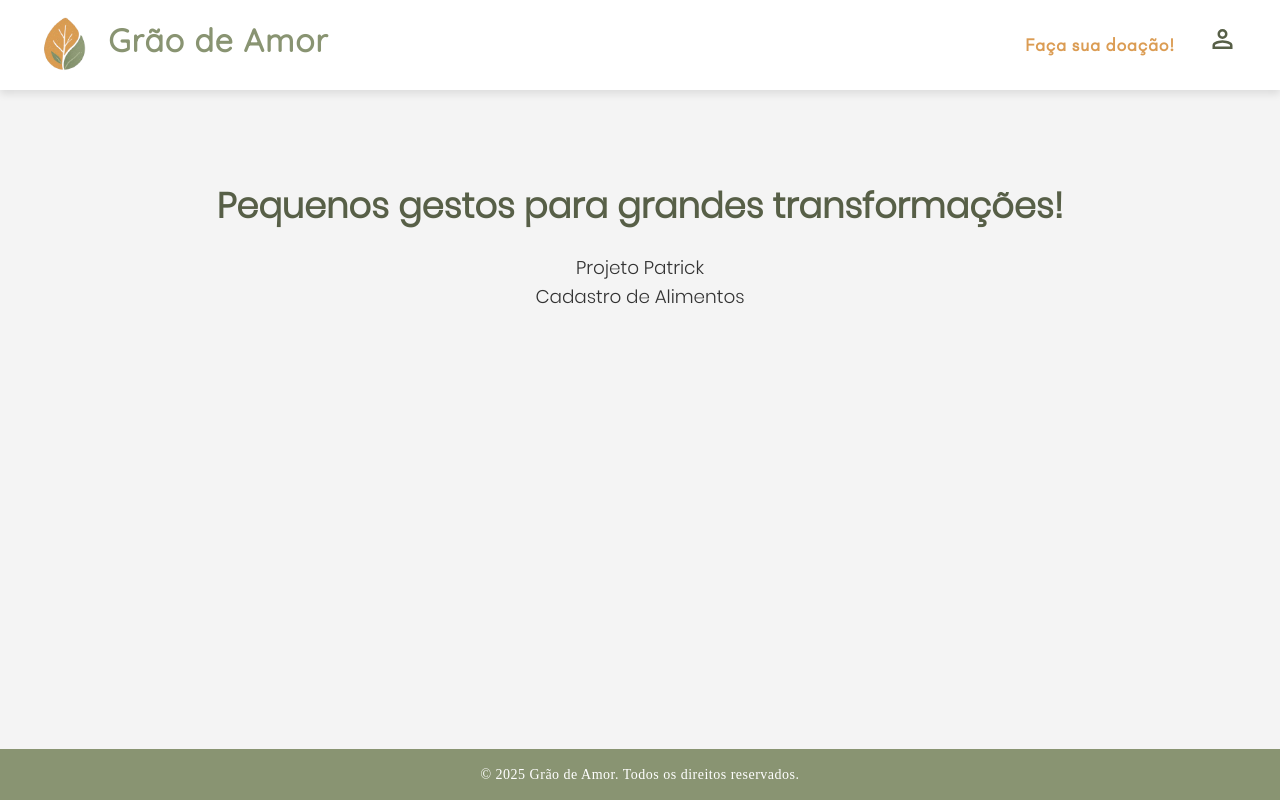
After one commit to isadorahannemann/graodeamor, a PHP site: page / in a window 1280 px wide. The commit adds this page. Run offline with PHP 8.4, Linux system fonts and the light colour scheme; the visitor is signed in with stand-in values (Sample User, id 1).

Commit message:
Adicionado parte Isadora

```diff
--- a/public/auth/login.php
+++ b/public/auth/login.php
@@ -11,7 +11,7 @@
     <?php if (isset($error)): ?>
         <p class="error"><?php echo $error; ?></p>
     <?php endif; ?>
-    <form method="POST" action="index.php?controller=Auth&action=login">
+    <form method="POST" action="/graodeamor/graodeamor/app/index.php?controller=Auth&action=login">
         <label for="email">Email:</label>
         <input type="email" name="email" id="email" required><br>
         <label for="password">Senha:</label>
@@ -23,6 +23,6 @@
         </select><br>
         <button type="submit">Login</button>
     </form>
-    <a href="index.php?controller=Auth&action=register">Cadastrar</a>
+    <a href="/graodeamor/graodeamor/app/index.php?controller=Auth&action=register">Cadastrar</a>
 </body>
 </html>
--- a/public/auth/register.php
+++ b/public/auth/register.php
@@ -11,7 +11,7 @@
     <?php if (isset($error)): ?>
         <p style="color: red;"><?php echo $error; ?></p>
     <?php endif; ?>
-    <form method="POST" action="index.php?controller=Auth&action=register">
+    <form method="POST" action="/graodeamor/graodeamor/app/index.php?controller=Auth&action=register">
         <label for="type">Tipo:</label>
         <select name="type" id="type" required>
             <option value="doador">Doador</option>
@@ -27,6 +27,6 @@
         <input type="text" name="endereco" id="endereco"><br>
         <button type="submit">Cadastrar</button>
     </form>
-    <a href="index.php?controller=Auth&action=login">Login</a>
+    <a href="/graodeamor/graodeamor/app/index.php?controller=Auth&action=login">Login</a>
 </body>
 </html>
--- /dev/null
+++ b/public/index.php
@@ -0,0 +1,31 @@
+<!DOCTYPE html>
+<html lang="pt-BR">
+<head>
+  <meta charset="UTF-8" />
+  <link rel="stylesheet" href="assets/css/landing.css">
+</head>
+<body>
+  <header>
+    <div class="logo">
+      <img src="assets/images/folha.png" alt="Logo Grão de Amor" />
+      <h1>Grão de Amor</h1>
+    </div>
+    <div class="header-right">
+    <nav role="navigation" aria-label="Menu principal">
+      <a href="auth/login.php">Faça sua doação!</a>
+    </nav>
+    <div class="header-icon" onclick="window.location.href='auth/login.php'">
+    <img src="assets/icons/person.svg" alt="Ícone de usuário" />
+  </div>
+  </div>
+  </header>
+  <main>
+    <h2>Pequenos gestos para grandes transformações!</h2>
+    <p>Projeto Patrick</p>
+    <p>Cadastro de Alimentos</p>
+  </main>
+  <footer>
+    &copy; 2025 Grão de Amor. Todos os direitos reservados.
+  </footer>
+</body>
+</html>
```
Also changed, not shown: app/controller/Auth.php (+5 -5 lines), .htaccess (added), app/.htaccess, public/assets/css/landing.css (added), public/assets/css/style.css.
